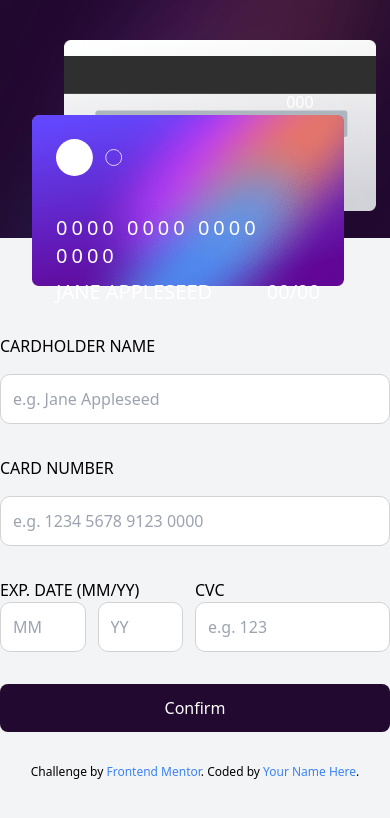
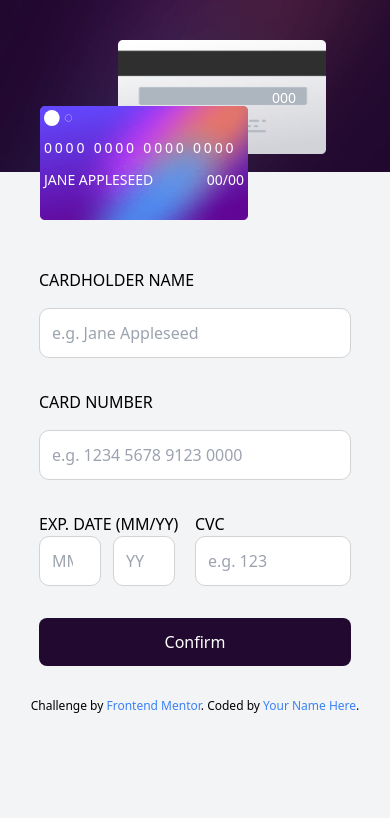
Before and after one commit to pipe-justpipe/interractive-card, a website: page index.html in a window 390 px wide. Drawn offline with Linux system fonts and the light colour scheme.

Commit message:
implemented responsiveness

```diff
--- a/index.html
+++ b/index.html
@@ -3,39 +3,37 @@
 <head>
     <meta charset="UTF-8">
     <meta name="viewport" content="width=device-width, initial-scale=1.0">
-
     <link rel="icon" type="image/png" sizes="32x32" href="./images/favicon-32x32.png">
     <link rel="stylesheet" href="dist/output.css">
     <title>Pipe's Interactive card details form</title>
 </head>
-<body class="bg-gray-100">
+<body class="bg-gray-100 font-[Space Grotesk]">
 <div class="flex flex-col lg:flex-row">
     <!-- Card Display Section -->
-   <div class="w-full lg:w-1/2">
-    <div class="cards w-full grid grid-flow-row lg:w-1/2  bg-[url('/images/bg-main-mobile.png')] lg:bg-[url('/images/bg-main-desktop.png')] bg-no-repeat bg-cover lg:h-screen">
-        <div class="ml-8 lg:ml-20 -mt-24 z-10 lg:-mt-0 relative order-2 -mb-12 lg:-mb-0  lg:order-1 w-4/5 lg:w-4/5 self-end"> <!-- Adjusted margin here -->
-            <img class="self-end h-auto card-front w-full lg:w-full" src="images/bg-card-front.png" alt="card-front image"/>
-            <div class="absolute p-6 space-y-2 md:space-y-20 lg:space-y-5 top-0 w-full">
-                <img class="w-1/4 md:w-1/5 lg:w-1/4 " src="images/card-logo.svg" alt="card-logo"/>
-                <h1 class="text-white space mt-0 md:mt-96 lg:mt-0 text-xl md:text-3xl lg:text-2xl ">0000 0000 0000 0000</h1>
-                <div class="flex justify-between text-white text-xl md:text-2xl lg:text-lg text-center">
+    <div class="cards grid grid-flow-row w-full lg:w-96 bg-[url('/images/bg-main-mobile.png')] md:bg-[url('/images/bg-main-desktop.png')] bg-no-repeat bg-cover bg-center h-2/5 lg:h-screen">
+        <div class="mx-auto ml-10 lg:ml-20 relative lg:-mt-0 max-[1023px]:w-[500px] max-[420px]:w-52 max-[330px]:w-44 max-[660px]:w-72 max-[330px]:mr-2 lg:-mb-0 max-[660px]:-mt-12 max-[330px]:-mt-6 -mt-24 order-2 z-10 -mb-12 md:order-2 lg:order-1 lg:w-96 self-end"> <!-- Added max-w class -->
+            <img class="self-end h-auto w-full" src="images/bg-card-front.png" alt="card-front image"/>
+            <div class="absolute p-6 max-[420px]:p-1 max-[660px]:p-2 max-[420px]:space-y-3 max-[330px]:space-y-1 max-[660px]:space-y-4  space-y-5 top-0 w-full">
+                <img class="w-1/4 max-[420px]:w-7 max-[330px]:w-5 " src="images/card-logo.svg" alt="card-logo"/>
+                <h1 class="text-white space max-[660px]:text-lg max-[420px]:text-sm max-[330px]:text-[12px] max-[420px]:pt-0 max-[660px]:pt-1 pt-[30px] text-2xl ">0000 0000 0000 0000</h1>
+                <div class="flex justify-between max-[420px]:text-sm max-[330px]:text-[12px] max-[660px]:text-lg text-white text-center ">
                     <h5> JANE APPLESEED</h5>
                     <h5>00/00</h5>
                 </div>
             </div>
         </div>
-        <div class="justify-center lg:justify-end order-1 z-0 lg:order-2 h-auto ml-16 lg:ml-32 relative w-4/5"> <!-- Adjusted margin here -->
-            <img class="mt-10 w-full h-auto " src="images/bg-card-back.png" alt="card-back image"/>
-            <div class="absolute space1 top-0 bottom-0 right-0 left-0  text-white text-end w-4/5">
-                <h5>000</h5>
+        <div class="justify-end mx-auto max-[1023px]:w-[500px] max-[300px]:mr-8 mr-16 lg:mr-0 lg:ml-40 order-1 max-[330px]:w-44 max-[420px]:w-52 max-[660px]:w-72 md:order-1 z-0 relative lg:order-2 lg:w-96"> <!-- Added max-w class -->
+            <img class="mt-10 w-full h-auto" src="images/bg-card-back.png" alt="card-back image"/>
+            <div class="absolute top-[100px] max-[330px]:top-[50px] max-[1023px]:top-[130px] max-[660px]:top-[75px] max-[420px]:top-[60px] max-[420px]:pr-[30px] text-white flex justify-end p-7 pr-14 w-full">
+                <h5 class=" max-[330px]:text-[12px] max-[420px]:text-sm  max-[660px]:text-lg">000</h5>
             </div>
         </div>
     </div>
 
-   </div>
     <!-- Form Section -->
-    <div class="grid items-center justify-center mt-24 lg:mt-0 w-auto lg:w-1/2 ml-auto mr-auto">
-        <form class="grid grid-flow-row gap-4 ml-auto mr-auto justify-center items-center w-full">
+    <div class="grid items-center justify-center mt-24 lg:mt-0 ml-auto mr-auto">
+        <form class="grid grid-flow-row gap-4 justify-center items-center lg:mx-auto max-[680px]:mx-auto max-[680px]:w-4/5 w-full max-[1025px]:w-full max-[1150px]:w-1/2 max-[1360px]:w-2/3">
+            <!-- ... (form content) -->
             <label>CARDHOLDER NAME</label>
             <input class="input p-3 mb-4 w-full" type="text" placeholder="e.g. Jane Appleseed"/>
 
@@ -44,8 +42,8 @@
 
             <div class="flex flex-row">
                 <div class="flex flex-col w-1/2">
-                    <label>EXP. DATE (MM/YY)</label>
-                    <div class="flex mr-3">
+                    <label class="max-[350px]:text-[12px] max-[350px]:mt-[5px]">EXP. DATE (MM/YY)</label>
+                    <div class="flex mr-5">
                         <input class="input p-3 w-1/2 mr-3" type="number" placeholder="MM"/>
                         <input class="input p-3 w-1/2" type="number" placeholder="YY"/>
                     </div>
--- a/src/input.css
+++ b/src/input.css
@@ -1,8 +1,9 @@
 @tailwind base;
 @tailwind components;
 @tailwind utilities;
+@import url('https://fonts.googleapis.com/css2?family=Poppins:ital,wght@0,700;1,400;1,800&family=Space+Grotesk:wght@500&display=swap');
 
- .input{
+.input{
     border: 1px solid lightgray;
 
     border-radius: 10px;
@@ -22,11 +23,10 @@
 }
 .space{
     letter-spacing: 0.2em;
-    padding-top: 30px;
 }
-.space1{
+/* .space1{
     top:90px;
-}
+} */
 
 
 /* .txt{
--- a/tailwind.config.js
+++ b/tailwind.config.js
@@ -7,9 +7,6 @@ module.exports = {
         'custom-voilet':'hsl(278, 68%, 11%)'
       },
     },
-  },    screens: {
-    'sm': '1000px', // Change this value to my desired width
   },
-
   plugins: [],
 }
```
Also changed, not shown: dist/output.css.
